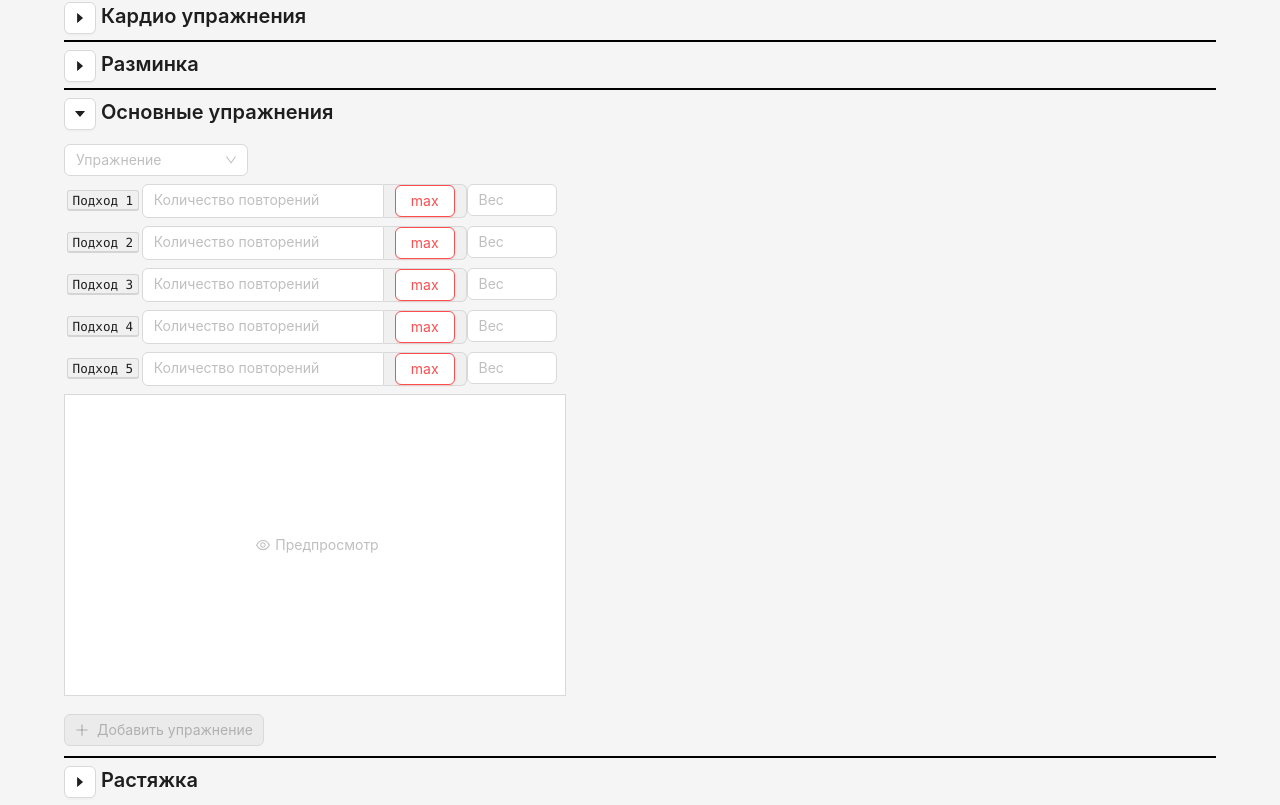
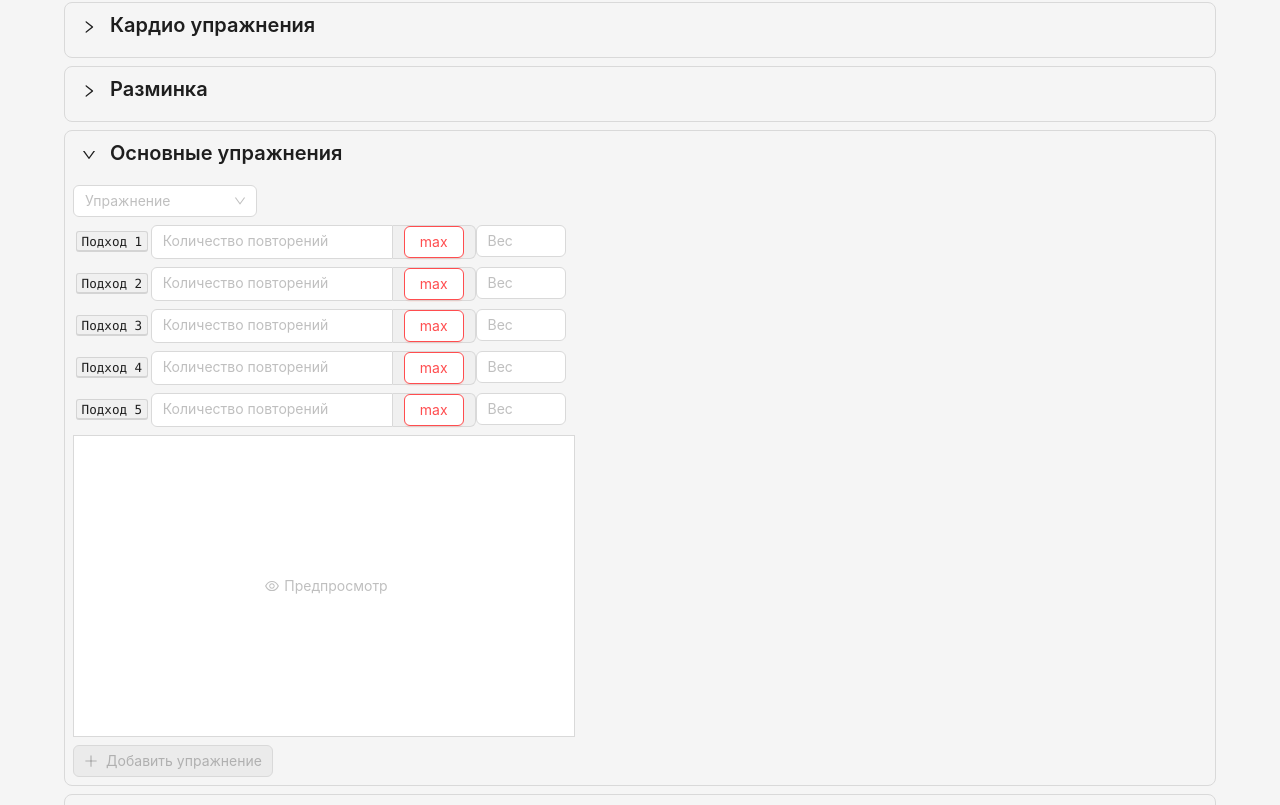
Before and after one commit to liahrothstein/workout.planner, a React (Vite) app: page /workout.planner/create#/create/ in a window 1280 px wide. Shown: the part 255-1060 px from the top of the page. Built offline with nearby package versions, Linux system fonts and the light colour scheme.

Commit message:
feat: add visual changes

```diff
--- a/src/entities/add-exercise/ui/AddExercise.tsx
+++ b/src/entities/add-exercise/ui/AddExercise.tsx
@@ -1,6 +1,6 @@
 import { useState } from 'react';
 import { Button, Cascader, InputNumber, Typography } from 'antd';
-import { CaretDownOutlined, CaretRightOutlined, PlusOutlined } from '@ant-design/icons';
+import { DownOutlined, PlusOutlined, RightOutlined } from '@ant-design/icons';
 
 import { Preview } from '@components/preview';
 
@@ -34,7 +34,9 @@ export function AddExercise() {
         <div className="addExercise">
             <div className="titleWithButton">
                 <Button
-                    icon={(isOpen) ? <CaretDownOutlined /> : <CaretRightOutlined />}
+                    icon={(isOpen) ? <DownOutlined /> : <RightOutlined />}
+                    variant='text'
+                    color='default'
                     onClick={() => { setIsOpen(!isOpen) }} />
                 <Title level={4} className='addExercise'>Основные упражнения</Title>
             </div>
--- a/src/entities/cardio/ui/Cardio.tsx
+++ b/src/entities/cardio/ui/Cardio.tsx
@@ -1,6 +1,6 @@
 import { useState } from 'react';
 import { Button, Cascader, InputNumber, TimePicker, Typography } from 'antd';
-import { CaretDownOutlined, CaretRightOutlined, PlusOutlined } from '@ant-design/icons';
+import { DownOutlined, PlusOutlined, RightOutlined } from '@ant-design/icons';
 
 import { useAppDispatch, useAppSelector } from '@store/hooks';
 import { setCardio } from '@slices/cardio-slice';
@@ -25,7 +25,9 @@ export function Cardio() {
         <div className="cardio">
             <div className="titleWithButton">
                 <Button
-                    icon={(isOpen) ? <CaretDownOutlined /> : <CaretRightOutlined />}
+                    icon={(isOpen) ? <DownOutlined /> : <RightOutlined />}
+                    variant='text'
+                    color='default'
                     onClick={() => { setIsOpen(!isOpen) }} />
                 <Title level={4} className='cardio'>Кардио упражнения</Title>
             </div>
--- a/src/entities/stretching/ui/Stretching.tsx
+++ b/src/entities/stretching/ui/Stretching.tsx
@@ -1,6 +1,6 @@
 import { useState } from 'react';
 import { Button, Cascader, InputNumber, Typography } from 'antd';
-import { CaretDownOutlined, CaretRightOutlined, PlusOutlined } from '@ant-design/icons';
+import { DownOutlined, PlusOutlined, RightOutlined } from '@ant-design/icons';
 
 import { StretchingPreview } from '@components/stretching-preview';
 
@@ -25,7 +25,9 @@ export function Stretching() {
         <div className='stretching'>
             <div className="titleWithButton">
                 <Button
-                    icon={(isOpen) ? <CaretDownOutlined /> : <CaretRightOutlined />}
+                    icon={(isOpen) ? <DownOutlined /> : <RightOutlined />}
+                    variant='text'
+                    color='default'
                     onClick={() => { setIsOpen(!isOpen) }} />
                 <Title level={4} className='stretching'>Растяжка</Title>
             </div>
--- a/src/entities/warm-up/ui/WarmUp.tsx
+++ b/src/entities/warm-up/ui/WarmUp.tsx
@@ -1,6 +1,6 @@
 import { useState } from 'react';
 import { Button, Cascader, InputNumber, Typography } from 'antd';
-import { CaretDownOutlined, CaretRightOutlined, PlusOutlined } from '@ant-design/icons';
+import { DownOutlined, PlusOutlined, RightOutlined } from '@ant-design/icons';
 
 import { WarmUpPreview } from '@components/warm-up-preview';
 
@@ -25,7 +25,9 @@ export function WarmUp() {
         <div className='warmUp'>
             <div className="titleWithButton">
                 <Button
-                    icon={(isOpen) ? <CaretDownOutlined /> : <CaretRightOutlined />}
+                    icon={(isOpen) ? <DownOutlined /> : <RightOutlined />}
+                    variant='text'
+                    color='default'
                     onClick={() => { setIsOpen(!isOpen) }} />
                 <Title level={4} className='warmUp'>Разминка</Title>
             </div>
--- a/src/features/fill-data/ui/FillData.tsx
+++ b/src/features/fill-data/ui/FillData.tsx
@@ -57,7 +57,7 @@ export function FillData() {
 
     return (
         <>
-            <Title level={2}>Сформировать тренировку</Title>
+            <Title level={2}>Составить тренировку</Title>
             <Cascader
                 className='trainingType'
                 options={trainingTypeCascaderProps.options}
--- a/src/shared/sass/entities/_add_exercise.scss
+++ b/src/shared/sass/entities/_add_exercise.scss
@@ -1,19 +1,19 @@
 div.addExercise {
+    margin-top: 8px;
+    padding: 8px;
     display: flex;
     flex-direction: column;
     gap: 8px;
-    border-bottom: 2px solid black;
-    border-top: 2px solid black;
+    border: 1px solid #d9d9d9;
+    border-radius: 8px;
 
     div.titleWithButton {
-        margin-top: 8px;
         display: flex;
         gap: 5px;
     }
 
     button.addExercise {
         width: 200px;
-        margin: 10px 0 10px 0;
     }
 }
 
--- a/src/shared/sass/entities/_cardio.scss
+++ b/src/shared/sass/entities/_cardio.scss
@@ -1,9 +1,11 @@
 div.cardio {
+    padding: 8px;
     margin-top: 8px;
     display: flex;
     flex-direction: column;
     gap: 8px;
-    border-bottom: 2px solid black;
+    border: 1px solid #d9d9d9;
+    border-radius: 8px;
 
     div.titleWithButton {
         display: flex;
@@ -12,6 +14,5 @@ div.cardio {
 
     button.cardio {
         width: 200px;
-        margin: 10px 0 10px 0;
     }
 }
--- a/src/shared/sass/entities/_stretching.scss
+++ b/src/shared/sass/entities/_stretching.scss
@@ -1,8 +1,11 @@
 div.stretching {
     margin-top: 8px;
+    padding: 8px;
     display: flex;
     flex-direction: column;
     gap: 8px;
+    border: 1px solid #d9d9d9;
+    border-radius: 8px;
 
     div.titleWithButton {
         display: flex;
@@ -11,6 +14,5 @@ div.stretching {
 
     button.stretching {
         width: 200px;
-        margin: 10px 0 10px 0;
     }
 }
--- a/src/shared/sass/entities/_warm_up.scss
+++ b/src/shared/sass/entities/_warm_up.scss
@@ -1,8 +1,11 @@
 div.warmUp {
+    padding: 8px;
     margin-top: 8px;
     display: flex;
     flex-direction: column;
     gap: 8px;
+    border: 1px solid #d9d9d9;
+    border-radius: 8px;
 
     div.titleWithButton {
         display: flex;
@@ -11,6 +14,5 @@ div.warmUp {
 
     button.warmUp {
         width: 200px;
-        margin: 10px 0 10px 0;
     }
 }
```
